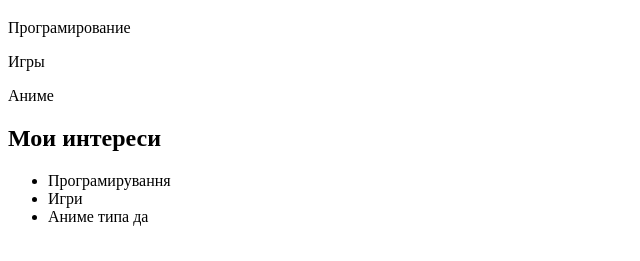
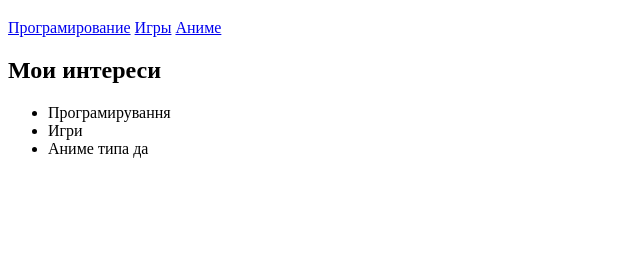
Before and after one commit to WillBeFront-Enduser/second, a plain HTML site: page index.html in a window 1280 px wide. Shown: the part 61-322 px from the top of the page, without its empty margins (0-640 px from the left). Drawn offline with Linux system fonts and the light colour scheme.

Commit message:
idk just smth lol

```diff
--- a/index.html
+++ b/index.html
@@ -9,9 +9,9 @@
  <div>
   <header><h1>Тайтл Шутка</h1></header>
   <nav>
-   <p><a href=""></a>Програмирование</p>
-   <p><a href=""></a>Игры</p>
-   <p><a href=""></a>Аниме</p>
+   <a href="./pages/page2.html">Програмирование</a>
+   <a href="./pages/page3.html">Игры</a>
+   <a href="./pages/page4.html">Аниме</a>
   </nav>
   <article>
    <h2>Мои интереси</h2>
```
